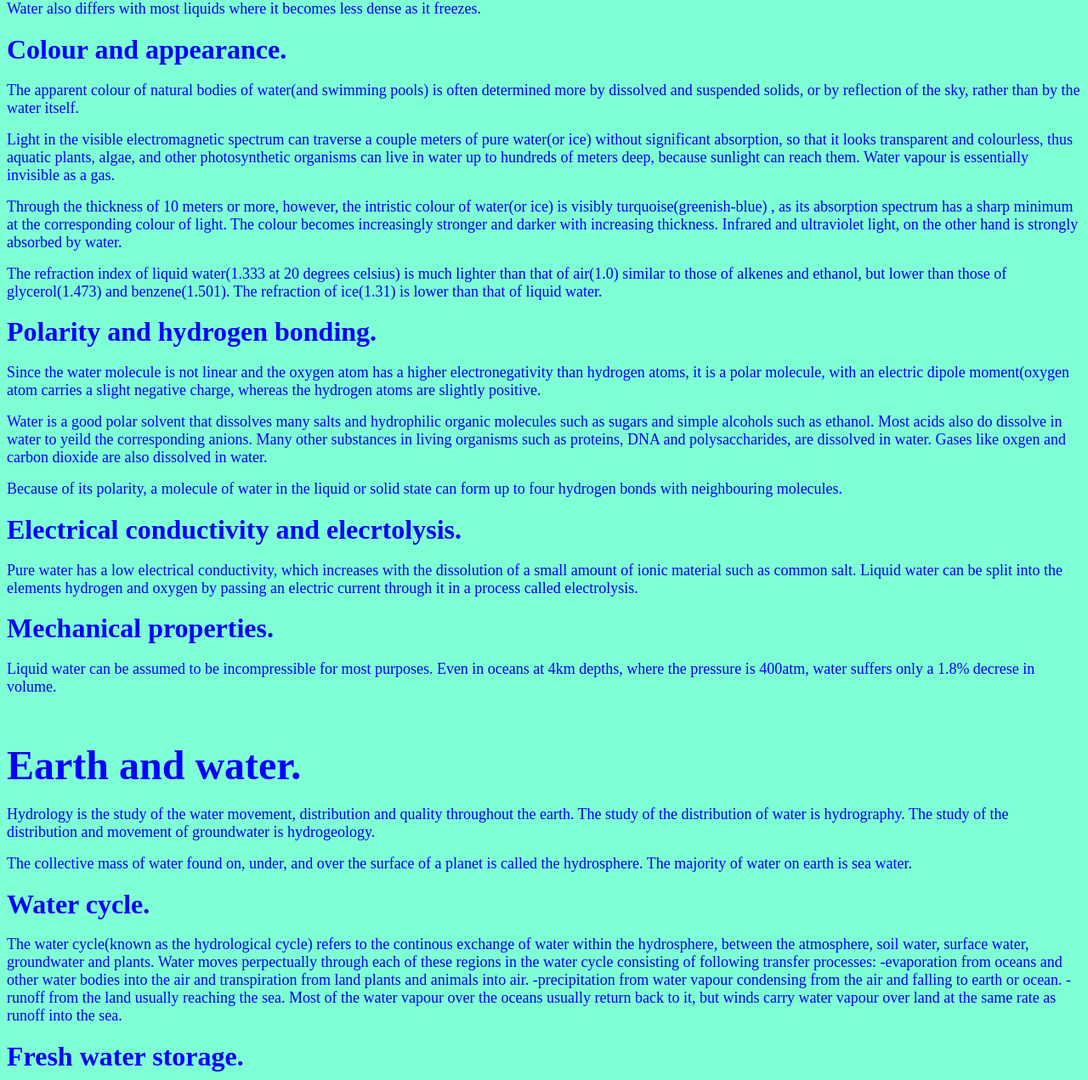
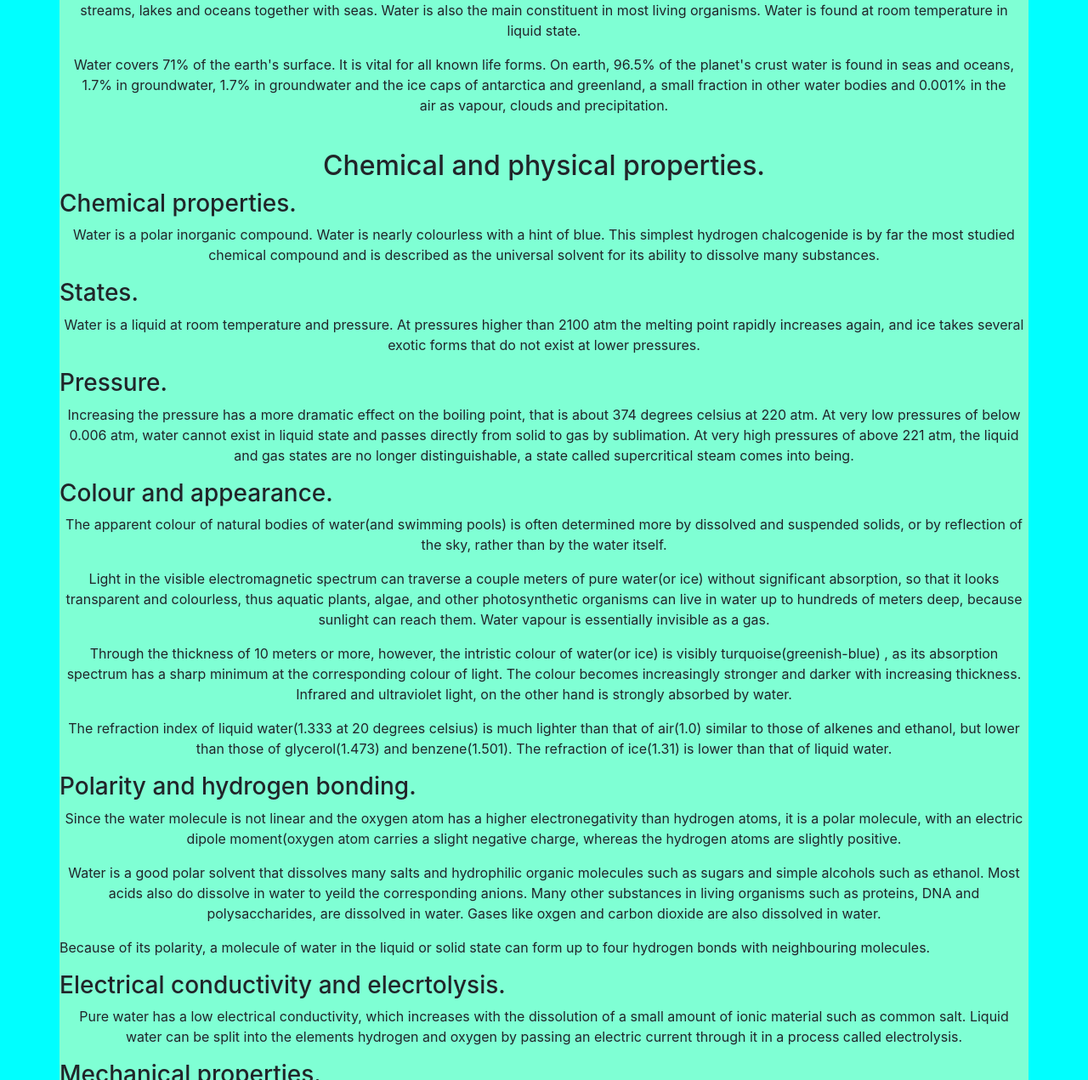
Before and after one commit to paulndungu/water, a plain HTML site: page index.html in a window 1280 px wide. Shown: the part 686-1957 px from the top of the page at 85% size. Drawn offline with nearby package versions, Linux system fonts and the light colour scheme.

Commit message:
added bootrap and done some corrections

```diff
--- /dev/null
+++ b/css/style.css
@@ -0,0 +1,10 @@
+body{
+    background-color: aqua;
+}
+.container{
+    background-color: aquamarine;
+    text-align: center;
+}
+.propheads{
+    text-align: center;
+}
--- a/index.html
+++ b/index.html
@@ -1,29 +1,40 @@
 <html>
 <head>
+
+    <!-- Required meta tags -->
+    <meta charset="utf-8">
+    <meta name="viewport" content="width=device-width, initial-scale=1, shrink-to-fit=no">
+
+    <!-- Bootstrap CSS -->
+    <link rel="stylesheet" href="css/bootstrap.min.css" >
+    <link rel="stylesheet" href="css/style.css">
+
     <title>Water.</title>
-    <link href="style.css" rel="stylesheet">
     </head>
 
 
     <body>
 
     <div class="container">
-        <div class="h1">
-            <h1><font size="8">WATER.</font></h1>
-        </div>
+
+        <!--        <div class="h1">-->
+            <h1>WATER.</h1>
+<!--        </div>-->
+
+        <img src="img/water-life-crop.jpg" rel="stylesheet" width="100%" height="70%">
 
         <div class="row">
 
         <div class="col">
-            <div class="introduction">
-                <h2><font size ="7">Water.</font></h2>
-                <div class="p1">
-                <p><font size="4">Water is a transparent, tasteless, odorless, and nearly colourless chemical substance that is the main constituent of earth's water supply such as streams, lakes and oceans together with seas. Water is also the main constituent in most living organisms. Water is found at room temperature in liquid state.</font></p>
-                </div>
-                <div class="p2">
-                <p><font size="4">Water covers 71% of the earth's surface. It is vital for all known life forms. On earth, 96.5% of the planet's crust water is found in seas and oceans, 1.7% in groundwater, 1.7% in groundwater and the ice caps of antarctica and greenland, a small fraction in other water bodies and 0.001% in the air as vapour, clouds and precipitation.</font></p>
-                </div>
-            </div>
+<!--            <div class="introduction">-->
+                <h2>Definition.</h2>
+<!--                <div class="p1">-->
+                <p>Water is a transparent, tasteless, odorless, and nearly colourless chemical substance that is the main constituent of earth's water supply such as streams, lakes and oceans together with seas. Water is also the main constituent in most living organisms. Water is found at room temperature in liquid state.</p>
+<!--                </div>-->
+<!--                <div class="p2">-->
+                <p>Water covers 71% of the earth's surface. It is vital for all known life forms. On earth, 96.5% of the planet's crust water is found in seas and oceans, 1.7% in groundwater, 1.7% in groundwater and the ice caps of antarctica and greenland, a small fraction in other water bodies and 0.001% in the air as vapour, clouds and precipitation.</p>
+<!--                </div>-->
+<!--            </div>-->
             </div>
         </div>
         <br>
@@ -32,76 +43,96 @@
 
         <div class="row">
 
-        <div class="col">
-        <div class="properties">
-            <h2><font size ="7">Chemical and physical properties.</font></h2>
+            <div class="col-md-2"></div>
+            <div class="col-md-8">
+            <h2>Chemical and physical properties.</h2>
+            </div>
+            <div class="col-md-2"></div>
+        </div>
+            <div class="row">
+<!--                <div class="col-md">-->
+                <div class="propheads">
+            <h3>Chemical properties.</h3>
+                </div>
+<!--            <div class="p3">-->
+            <p>Water is a polar inorganic compound. Water is nearly colourless with a hint of blue. This simplest hydrogen chalcogenide is by far the most studied chemical compound and is described as the universal solvent for its ability to dissolve many substances.</p>
+<!--            </div>-->
+<!--                </div>-->
+<!--                <div class="col-md">-->
+                <div class="propheads">
+             <h3>States.</h3>
+                </div>
+            <p>Water is a liquid at room temperature and pressure. At pressures higher than 2100 atm the melting point rapidly increases again, and ice takes several exotic forms that do not exist at lower pressures.</p>
+<!--            </div>-->
+<!--                <div class="col-md">-->
+<!--            <div class="p5">-->
+                <div class="propheads">
+            <h3>Pressure.</h3>
+                </div>
+            <p>Increasing the pressure has a more dramatic effect on the boiling point, that is about 374 degrees celsius at 220 atm. At very low pressures of below 0.006 atm, water cannot exist in liquid state and passes directly from solid to gas by sublimation. At very high pressures of above 221 atm, the liquid and gas states are no longer distinguishable, a state called supercritical steam comes into being.</p>
+<!--            </div>-->
+<!--                </div>-->
+<!--            </div>-->
 
-            <h4><font size="5">Chemical properties.</font></h4>
-            <div class="p3">
-            <p><font size="4">Water is a polar inorganic compound. Water is nearly colourless with a hint of blue. This simplest hydrogen chalcogenide is by far the most studied chemical compound and is described as the universal solvent for its ability to dissolve many substances.</font></p>
-            </div>
-            <div class="p4">
-            <h4><font size="5">States.</font></h4>
-            <p><font size="4">Water is a liquid at room temperature and pressure. At pressures higher than 2100 atm the melting point rapidly increases again, and ice takes several exotic forms that do not exist at lower pressures.</font></p>
-            </div>
-            <div class="p5">
-            <p><font size="4">Increasing the pressure has a more dramatic effect on the boiling point, that is about 374 degrees celsius at 220 atm. At very low pressures of below 0.006 atm, water cannot exist in liquid state and passes directly from solid to gas by sublimation. At very high pressures of above 221 atm, the liquid and gas states are no longer distinguishable, a state called supercritical steam comes into being.</font></p>
-            </div>
-            <div class="p6">
-            <p><font size="4">Water also differs with most liquids where it becomes less dense as it freezes.</font></p>
-            </div>
-            </div>
-            </div>
+<!--            <div class="row">-->
+<!--            <div class="col-md">-->
+<!--                <div class="colour">-->
+                <div class="propheads">
+             <h3>Colour and appearance.</h3>
+                </div>
+<!--                    <div class="p7">-->
+                    <p>The apparent colour of natural bodies of water(and swimming pools) is often determined more by dissolved and suspended solids, or by reflection of the sky, rather than by the water itself.</p>
+<!--                    </div>-->
+<!--                    <div class="p8">-->
+                    <p>Light in the visible electromagnetic spectrum can traverse a couple meters of pure water(or ice) without significant absorption, so that it looks transparent and colourless, thus aquatic plants, algae, and other photosynthetic organisms can live in water up to hundreds of meters deep, because sunlight can reach them. Water vapour is essentially invisible as a gas.</p>
+<!--                    </div>-->
+<!--                    <div class="p9">-->
+                    <p>Through the thickness of 10 meters or more, however, the intristic colour of water(or ice) is visibly turquoise(greenish-blue) , as its absorption spectrum has a sharp minimum at the corresponding colour of light. The colour becomes increasingly stronger and darker with increasing thickness. Infrared and ultraviolet light, on the other hand is strongly absorbed by water.</p>
+<!--                    </div>-->
+<!--                    <div class="p10">-->
+                    <p>The refraction index of liquid water(1.333 at 20 degrees celsius) is much lighter than that of air(1.0) similar to those of alkenes and ethanol, but lower than those of glycerol(1.473) and benzene(1.501). The refraction of ice(1.31) is lower than that of liquid water.</p>
+<!--                    </div>-->
+<!--                    </div>-->
+<!--            </div>-->
 
-            <div class="col">
-                <div class="colour">
-                    <h3><font size="6">Colour and appearance.</font></h3>
-                    <div class="p7">
-                    <p><font size="4">The apparent colour of natural bodies of water(and swimming pools) is often determined more by dissolved and suspended solids, or by reflection of the sky, rather than by the water itself.</font></p>
-                    </div>
-                    <div class="p8">
-                    <p><font size="4">Light in the visible electromagnetic spectrum can traverse a couple meters of pure water(or ice) without significant absorption, so that it looks transparent and colourless, thus aquatic plants, algae, and other photosynthetic organisms can live in water up to hundreds of meters deep, because sunlight can reach them. Water vapour is essentially invisible as a gas.</font></p>
-                    </div>
-                    <div class="p9">
-                    <p><font size="4">Through the thickness of 10 meters or more, however, the intristic colour of water(or ice) is visibly turquoise(greenish-blue) , as its absorption spectrum has a sharp minimum at the corresponding colour of light. The colour becomes increasingly stronger and darker with increasing thickness. Infrared and ultraviolet light, on the other hand is strongly absorbed by water.</font></p>
-                    </div>
-                    <div class="p10">
-                    <p><font size="4">The refraction index of liquid water(1.333 at 20 degrees celsius) is much lighter than that of air(1.0) similar to those of alkenes and ethanol, but lower than those of glycerol(1.473) and benzene(1.501). The refraction of ice(1.31) is lower than that of liquid water.</font></p>
-                    </div>
-                    </div>
-            </div>
+<!--            <div class="col-md">-->
+<!--                <div class="polarity">-->
+                <div class="propheads">
+             <h3>Polarity and hydrogen bonding.</h3>
+                </div>
+<!--                    <div class="p11">-->
+                    <p>Since the water molecule is not linear and the oxygen atom has a higher electronegativity than hydrogen atoms, it is a polar molecule, with an electric dipole moment(oxygen atom carries a slight negative charge, whereas the hydrogen atoms are slightly positive.</p>
+<!--                    </div>-->
+<!--                    <div class="p12">-->
+                    <p>Water is a good polar solvent that dissolves many salts and hydrophilic organic molecules such as sugars and simple alcohols such as ethanol. Most acids also do dissolve in water to yeild the corresponding anions. Many other substances in living organisms such as proteins, DNA and polysaccharides, are dissolved in water. Gases like oxgen and carbon dioxide are also dissolved in water.</p>
+<!--                    </div>-->
+<!--                    <div class="p13">-->
+                    <p>Because of its polarity, a molecule of water in the liquid or solid state can form up to four hydrogen bonds with neighbouring molecules.</p>
+<!--                    </div>-->
+<!--                   </div>-->
+<!--            </div>-->
 
-            <div class="col">
-                <div class="polarity">
-                    <h3><font size="6">Polarity and hydrogen bonding.</font></h3>
-                    <div class="p11">
-                    <p><font size="4">Since the water molecule is not linear and the oxygen atom has a higher electronegativity than hydrogen atoms, it is a polar molecule, with an electric dipole moment(oxygen atom carries a slight negative charge, whereas the hydrogen atoms are slightly positive.</font></p>
-                    </div>
-                    <div class="p12">
-                    <p><font size="4">Water is a good polar solvent that dissolves many salts and hydrophilic organic molecules such as sugars and simple alcohols such as ethanol. Most acids also do dissolve in water to yeild the corresponding anions. Many other substances in living organisms such as proteins, DNA and polysaccharides, are dissolved in water. Gases like oxgen and carbon dioxide are also dissolved in water.</font></p>
-                    </div>
-                    <div class="p13">
-                    <p><font size="4">Because of its polarity, a molecule of water in the liquid or solid state can form up to four hydrogen bonds with neighbouring molecules.</font></p>
-                    </div>
-                   </div>
-            </div>
+<!--                <div class="col-md">-->
+<!--                <div class="conductivity">-->
+                <div class="propheads">
+            <h3>Electrical conductivity and elecrtolysis.</h3>
+                </div>
+<!--                    <div class="p14">-->
+                    <p>Pure water has a low electrical conductivity, which increases with the dissolution of a small amount of ionic material such as common salt. Liquid water can be split into the elements hydrogen and oxygen by passing an electric current through it in a process called electrolysis.</p>
+<!--                    </div>-->
+<!--                    </div>-->
+<!--                </div>-->
+<!--                <div class="col-md">-->
+<!--                <div class="mechnical">-->
+                <div class="propheads">
+            <h3>Mechanical properties.</h3>
+                </div>
+<!--                    <div class="p15">-->
+                    <p>Liquid water can be assumed to be incompressible for most purposes. Even in oceans at 4km depths, where the pressure is 400atm, water suffers only a 1.8% decrese in volume.></p>
+<!--                    </div>-->
+<!--                    </div>-->
 
-                <div class="col">
-                <div class="conductivity">
-                    <h3><font size="6">Electrical conductivity and elecrtolysis.</font></h3>
-                    <div class="p14">
-                    <p><font size="4">Pure water has a low electrical conductivity, which increases with the dissolution of a small amount of ionic material such as common salt. Liquid water can be split into the elements hydrogen and oxygen by passing an electric current through it in a process called electrolysis.</font></p>
-                    </div>
-                    </div>
-                </div>
-                <div class="col">
-                <div class="mechnical">
-                    <h3><font size="6">Mechanical properties.</font></h3>
-                    <div class="p15">
-                    <p><font size="4">Liquid water can be assumed to be incompressible for most purposes. Even in oceans at 4km depths, where the pressure is 400atm, water suffers only a 1.8% decrese in volume.</font></p>
-                    </div>
-                    </div>
-                </div>
+<!--                </div>-->
         </div>
         <br>
 
@@ -109,38 +140,48 @@
 
         <div class="row">
         <div class="col">
-            <div class="earth">
-                <h2><font size ="7">Earth and water.</font></h2>
-                <div class="p16">
-                <p><font size="4">Hydrology is the study of  the water movement, distribution and quality throughout the earth. The study of the distribution of water is hydrography. The study of the distribution and movement of groundwater is hydrogeology.</font></p>
-                </div>
-                <div class=""
-                <p><font size="4">The collective mass of water found on, under, and over the surface of a planet is called the hydrosphere. The majority of water on earth is sea water.</font></p>
-            </div>
+<!--            <div class="earth">-->
+                <h2>Earth and water.</h2>
+                <p>Hydrology is the study of  the water movement, distribution and quality throughout the earth. The study of the distribution of water is hydrography. The study of the distribution and movement of groundwater is hydrogeology.</p>
+                <p>The collective mass of water found on, under, and over the surface of a planet is called the hydrosphere. The majority of water on earth is sea water.</p>
+<!--            </div>-->
             </div>
 
             <div class="col">
-            <div class="cycle">
-                <h3><font size="6">Water cycle.</font></h3>
-                <p><font size="4">The water cycle(known as the hydrological cycle) refers to the continous exchange of water within the hydrosphere, between the atmosphere, soil water, surface water, groundwater and plants. Water moves perpectually through each of these regions in the water cycle consisting of following transfer processes:
+<!--            <div class="cycle">-->
+                <h3>Water cycle.</h3>
+                <p>The water cycle(known as the hydrological cycle) refers to the continous exchange of water within the hydrosphere, between the atmosphere, soil water, surface water, groundwater and plants. Water moves perpectually through each of these regions in the water cycle consisting of following transfer processes:
                     -evaporation from oceans and other water bodies into the air and transpiration from land plants and animals into air.
                     -precipitation from water vapour condensing from the air and falling to earth or ocean.
                     -runoff from the land usually reaching the sea.
-                    Most of the water vapour over the oceans usually return back to it, but winds carry water vapour over land at the same rate as runoff into the sea.</font></p>
+                    Most of the water vapour over the oceans usually return back to it, but winds carry water vapour over land at the same rate as runoff into the sea.</p>
+<!--                </div>-->
+            </div>
+
+                <div class="col">
+<!--                <div class="storage">-->
+                    <h3>Fresh water storage.</h3>
+                    <p>Some runoff water is trapped for long periods of time an example being in lakes. At high altitudes, during winter and the far north and south, snow collects in ice caps, snow packs and glaciers. Water also infiltrates the ground and goes into aquifers.</p>
+<!--                </div>-->
                 </div>
 
-                <div class="storage">
-                    <h3><font size="6">Fresh water storage.</font></h3>
-                    <p><font size="4">Some runoff water is trapped for long periods of time an example being in lakes. At high altitudes, during winter and the far north and south, snow collects in ice caps, snow packs and glaciers. Water also infiltrates the ground and goes into aquifers.</font></p>
-                </div>
-
-                <div class="tides">
-                    <h3><font size="6">Sea water and tides.</font></h3>
-                    <p><font size="4">Sea water contains about 3.5% of sodium chloride on average, plus smaller amounts of other substances. The physical properties of sea water differs from fresh water in some important respects. It freezes at a lower (-1.9 degrees celcius) and it's density increases with decreasing temperature to the freezing point, instead of reaching maximum density at a temperature above freezing.</font></p>
-                    <p><font size="4">Tides are the cyclic rising and falling of local sea levels caused by the tidal forces of the moon and the sun acting on the oceans. Tides cause changes in the depth of the marine and estuarine water bodies and produce oscillating currents known as tidal streams.</font></p>
+                <div class="col">
+<!--                <div class="tides">-->
+                    <h3>Sea water and tides.</h3>
+                    <p>Sea water contains about 3.5% of sodium chloride on average, plus smaller amounts of other substances. The physical properties of sea water differs from fresh water in some important respects. It freezes at a lower (-1.9 degrees celcius) and it's density increases with decreasing temperature to the freezing point, instead of reaching maximum density at a temperature above freezing.</p>
+                    <p>Tides are the cyclic rising and falling of local sea levels caused by the tidal forces of the moon and the sun acting on the oceans. Tides cause changes in the depth of the marine and estuarine water bodies and produce oscillating currents known as tidal streams.</p>
+<!--                </div>-->
                 </div>
             </div>
+
+
         </div>
-        </div>
+
+        <!-- Optional JavaScript -->
+    <!-- jQuery first, then Popper.js, then Bootstrap JS -->
+    <script src="https://code.jquery.com/jquery-3.3.1.slim.min.js" integrity="sha384-q8i/X+965DzO0rT7abK41JStQIAqVgRVzpbzo5smXKp4YfRvH+8abtTE1Pi6jizo" crossorigin="anonymous"></script>
+    <script src="https://cdnjs.cloudflare.com/ajax/libs/popper.js/1.14.7/umd/popper.min.js" integrity="sha384-UO2eT0CpHqdSJQ6hJty5KVphtPhzWj9WO1clHTMGa3JDZwrnQq4sF86dIHNDz0W1" crossorigin="anonymous"></script>
+    <script src="js/bootstrap.bundle.min.js" ></script>
+
     </body>
 </html>
--- a/style.css
+++ /dev/null
@@ -1,7 +0,0 @@
-body{
-    background-color: aquamarine;
-    color: blue;
-}
-.h1{
-    color: navy;
-}
```
Also changed, not shown: css/bootstrap.min.css (added), img/water-life-crop.jpg (added), js/bootstrap.bundle.min.js (added).
